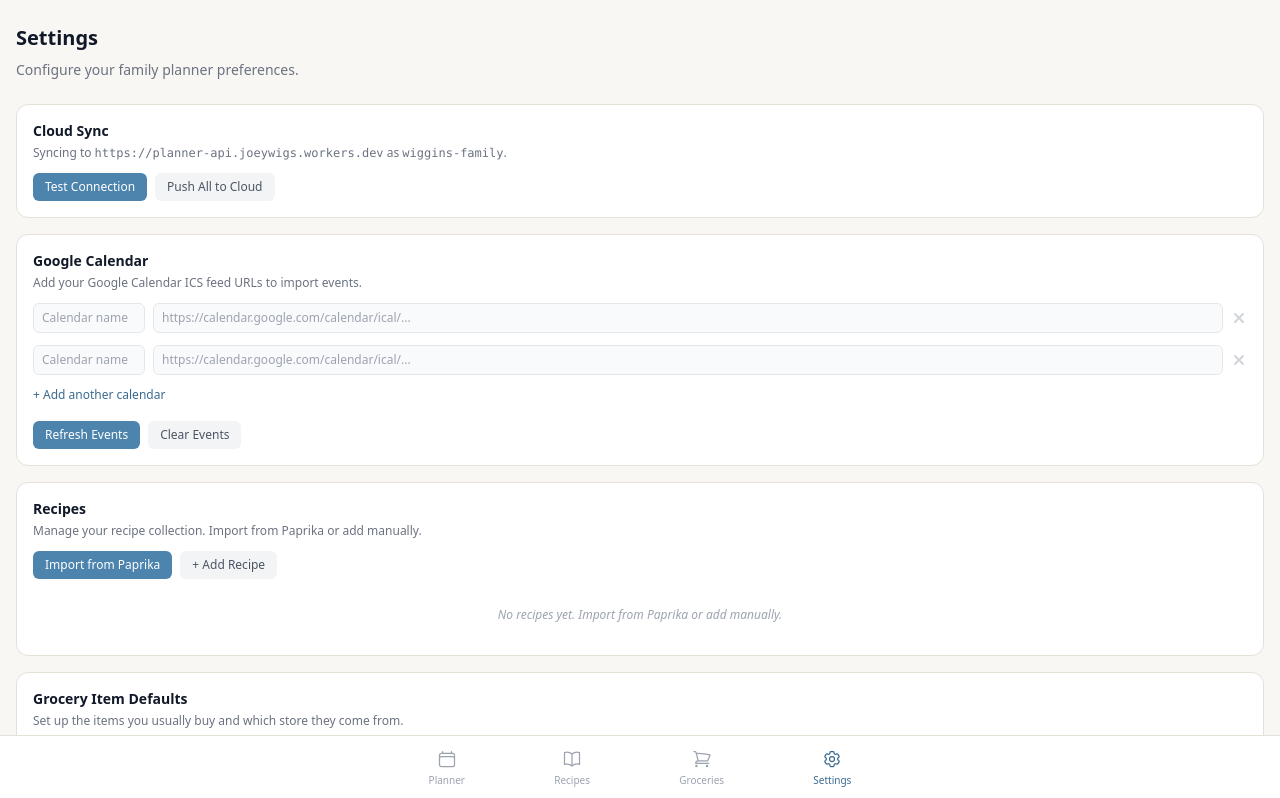
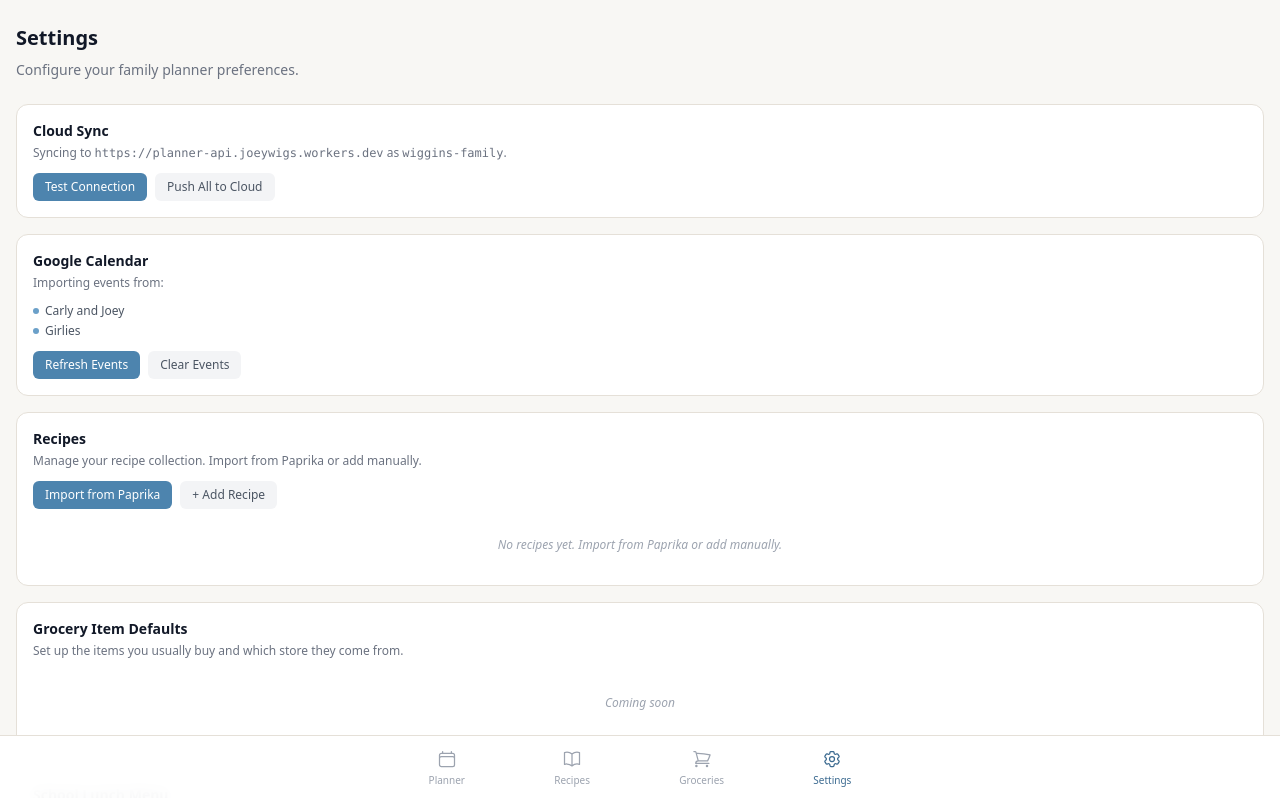
Before and after one commit to joeywigs/weeklyplanner, a Next.js app: page /weeklyplanner/settings in a window 1280 px wide. Shown: the top 798 px of the page. Built offline with nearby package versions, Linux system fonts and the light colour scheme.

Commit message:
Hardcode calendar sources for Carly/Joey and Girlies
Removes editable calendar source inputs from settings — the two
family calendars are now built in.

https://claude.ai/code/session_01PHUCQ3yrMWkgG3bndQHk2Y

```diff
--- a/components/settings/calendar-settings.tsx
+++ b/components/settings/calendar-settings.tsx
@@ -1,10 +1,8 @@
 'use client';
 
-import { useState, useEffect, useCallback } from 'react';
-import type { CalendarSource } from '@/lib/types';
+import { useState, useEffect } from 'react';
 import {
   getCalendarSources,
-  setCalendarSources,
   getCachedCalendarEvents,
   setCachedCalendarEvents,
   clearCachedCalendarEvents,
@@ -12,76 +10,27 @@ import {
 } from '@/lib/calendar-store';
 import { parseICS } from '@/lib/ics-parser';
 
-function generateId(): string {
-  return Math.random().toString(36).substring(2, 9);
-}
-
 export function CalendarSettings() {
-  const [sources, setSources] = useState<CalendarSource[]>([]);
   const [eventCount, setEventCount] = useState(0);
   const [lastRefresh, setLastRefresh] = useState<string | null>(null);
   const [isRefreshing, setIsRefreshing] = useState(false);
   const [error, setError] = useState<string | null>(null);
 
+  const sources = getCalendarSources();
+
   useEffect(() => {
-    const stored = getCalendarSources();
-    if (stored.length === 0) {
-      // Start with 2 empty slots
-      setSources([
-        { id: generateId(), name: '', url: '' },
-        { id: generateId(), name: '', url: '' },
-      ]);
-    } else {
-      setSources(stored);
-    }
     setEventCount(getCachedCalendarEvents().length);
     setLastRefresh(getLastRefreshTime());
   }, []);
 
-  const save = useCallback(
-    (updated: CalendarSource[]) => {
-      setSources(updated);
-      setCalendarSources(updated);
-    },
-    []
-  );
-
-  function updateSource(
-    id: string,
-    field: 'name' | 'url',
-    value: string
-  ) {
-    const updated = sources.map((s) =>
-      s.id === id ? { ...s, [field]: value } : s
-    );
-    save(updated);
-  }
-
-  function removeSource(id: string) {
-    const updated = sources.filter((s) => s.id !== id);
-    save(updated);
-  }
-
-  function addSource() {
-    const updated = [...sources, { id: generateId(), name: '', url: '' }];
-    save(updated);
-  }
-
   async function handleRefresh() {
-    const validSources = sources.filter((s) => s.url.trim());
-    if (validSources.length === 0) {
-      setError('Add at least one calendar URL first.');
-      return;
-    }
-
     setIsRefreshing(true);
     setError(null);
 
     try {
       const allEvents = await Promise.all(
-        validSources.map(async (src) => {
+        sources.map(async (src) => {
           const label = src.name || 'Calendar';
-          // Try direct fetch first, then fall back to CORS proxy
           let icsText: string;
           try {
             const directRes = await fetch(src.url.trim());
@@ -136,65 +85,25 @@ export function CalendarSettings() {
         Google Calendar
       </h2>
       <p className="text-xs text-gray-500 mb-3">
-        Add your Google Calendar ICS feed URLs to import events.
+        Importing events from:
       </p>
 
-      <div className="space-y-3">
+      <ul className="text-xs text-gray-600 space-y-1 mb-3">
         {sources.map((src) => (
-          <div key={src.id} className="space-y-1.5">
-            <div className="flex gap-2">
-              <input
-                type="text"
-                value={src.name}
-                onChange={(e) => updateSource(src.id, 'name', e.target.value)}
-                placeholder="Calendar name"
-                className="w-28 shrink-0 text-xs px-2 py-1.5 rounded-md bg-gray-50 border border-gray-200 placeholder:text-gray-400 focus:outline-none focus:ring-1 focus:ring-accent-400"
-              />
-              <input
-                type="url"
-                value={src.url}
-                onChange={(e) => updateSource(src.id, 'url', e.target.value)}
-                placeholder="https://calendar.google.com/calendar/ical/..."
-                className="flex-1 text-xs px-2 py-1.5 rounded-md bg-gray-50 border border-gray-200 placeholder:text-gray-400 focus:outline-none focus:ring-1 focus:ring-accent-400 min-w-0"
-              />
-              {sources.length > 1 && (
-                <button
-                  onClick={() => removeSource(src.id)}
-                  className="text-gray-300 hover:text-red-500 shrink-0"
-                >
-                  <svg
-                    className="w-4 h-4"
-                    viewBox="0 0 12 12"
-                    fill="none"
-                  >
-                    <path
-                      d="M3 3l6 6M9 3l-6 6"
-                      stroke="currentColor"
-                      strokeWidth={1.5}
-                      strokeLinecap="round"
-                    />
-                  </svg>
-                </button>
-              )}
-            </div>
-          </div>
+          <li key={src.id} className="flex items-center gap-1.5">
+            <span className="w-1.5 h-1.5 rounded-full bg-accent-400 shrink-0" />
+            {src.name}
+          </li>
         ))}
-      </div>
-
-      <button
-        onClick={addSource}
-        className="mt-3 text-xs text-accent-600 hover:text-accent-700 font-medium"
-      >
-        + Add another calendar
-      </button>
+      </ul>
 
       {error && (
-        <p className="mt-2 text-xs text-red-600 bg-red-50 px-2 py-1.5 rounded-md">
+        <p className="mb-2 text-xs text-red-600 bg-red-50 px-2 py-1.5 rounded-md">
           {error}
         </p>
       )}
 
-      <div className="mt-4 flex items-center gap-2 flex-wrap">
+      <div className="flex items-center gap-2 flex-wrap">
         <button
           onClick={handleRefresh}
           disabled={isRefreshing}
--- a/lib/calendar-store.ts
+++ b/lib/calendar-store.ts
@@ -5,19 +5,21 @@ const SOURCES_KEY = 'calendar_sources';
 const EVENTS_KEY = 'calendar_events_cache';
 const LAST_REFRESH_KEY = 'calendar_last_refresh';
 
+const DEFAULT_SOURCES: CalendarSource[] = [
+  {
+    id: 'carly-joey',
+    name: 'Carly and Joey',
+    url: 'https://calendar.google.com/calendar/ical/bde345mbnjjhikil4tsa8e7f90%40group.calendar.google.com/private-74d044285b31c465b0a824162a1c7e50/basic.ics',
+  },
+  {
+    id: 'girlies',
+    name: 'Girlies',
+    url: 'https://calendar.google.com/calendar/ical/ggbi1tl1ma1vphj0ihcc4blvmk%40group.calendar.google.com/private-c6c87295f36044d391f54ab195145214/basic.ics',
+  },
+];
+
 export function getCalendarSources(): CalendarSource[] {
-  if (typeof window === 'undefined') return [];
-  try {
-    const raw = syncGet(SOURCES_KEY);
-    return raw ? (JSON.parse(raw) as CalendarSource[]) : [];
-  } catch {
-    return [];
-  }
-}
-
-export function setCalendarSources(sources: CalendarSource[]): void {
-  if (typeof window === 'undefined') return;
-  syncSet(SOURCES_KEY, JSON.stringify(sources));
+  return DEFAULT_SOURCES;
 }
 
 export function getCachedCalendarEvents(): CalendarEvent[] {
```
